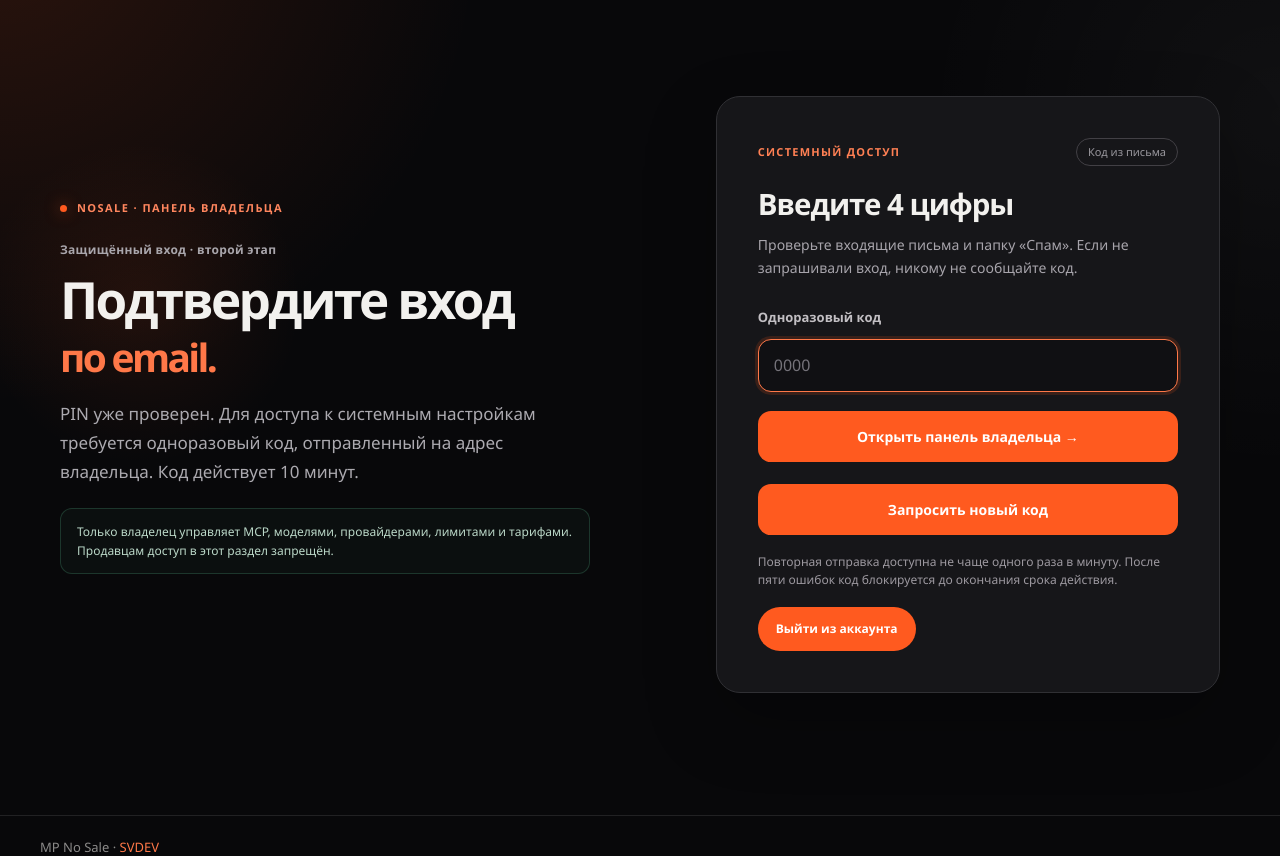
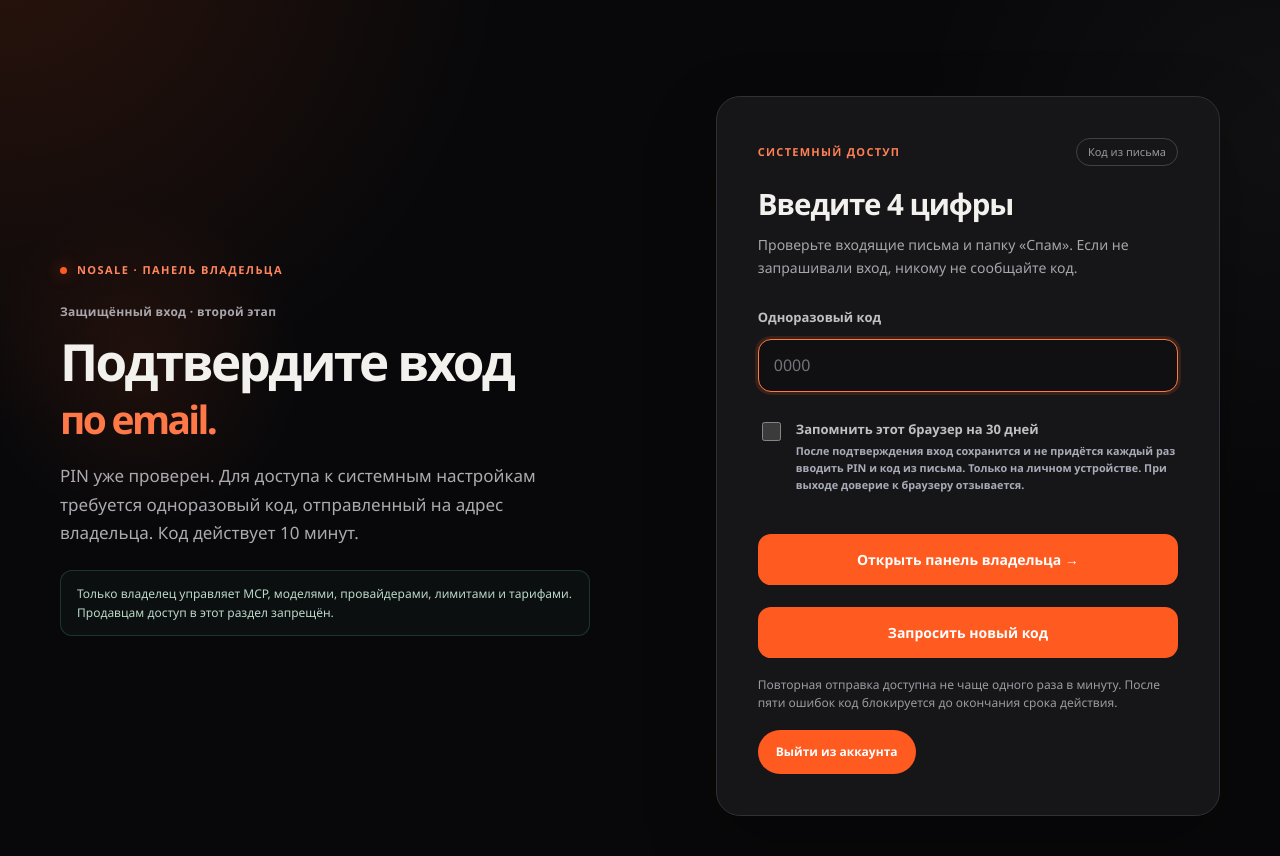
Before and after one commit to Anderhaos/Marketplace-Price-Guard, a Django app: template saas/portal/templates/guard/owner_code.html in a window 1280 px wide. Shown: the part 77-933 px from the top of the page. Run offline with Django 5.2, Linux system fonts and the light colour scheme; the template is opened without the code that fills it, so the values that code supplies are empty.

Commit message:
feat(owner): optional remembered browser checkbox on email verification

```diff
--- a/saas/portal/templates/guard/owner_code.html
+++ b/saas/portal/templates/guard/owner_code.html
@@ -23,6 +23,10 @@
       <label for="owner-email-code">Одноразовый код</label>
       <input id="owner-email-code" type="text" name="code" inputmode="numeric" autocomplete="one-time-code" maxlength="4" pattern="[0-9]{4}" placeholder="0000" required autofocus>
       {% if form.code.errors %}<div role="alert" class="welcome-form-errors">{{ form.code.errors }}</div>{% endif %}
+      <label class="owner-device-option" for="remember-device" style="display:flex;align-items:flex-start;gap:12px;margin:16px 0 22px;line-height:1.55;cursor:pointer">
+        <input type="checkbox" name="remember_device" value="yes" id="remember-device" style="width:19px;height:19px;flex-shrink:0;accent-color:#ff633a;margin-top:3px">
+        <span><strong>Запомнить этот браузер на 30 дней</strong><small style="display:block;margin-top:4px;color:#a9acb8">После подтверждения вход сохранится и не придётся каждый раз вводить PIN и код из письма. Только на личном устройстве. При выходе доверие к браузеру отзывается.</small></span>
+      </label>
       <button type="submit" class="welcome-submit">Открыть панель владельца →</button>
     </form>
     <form method="post" class="welcome-form" style="margin-top:14px">{% csrf_token %}
```
